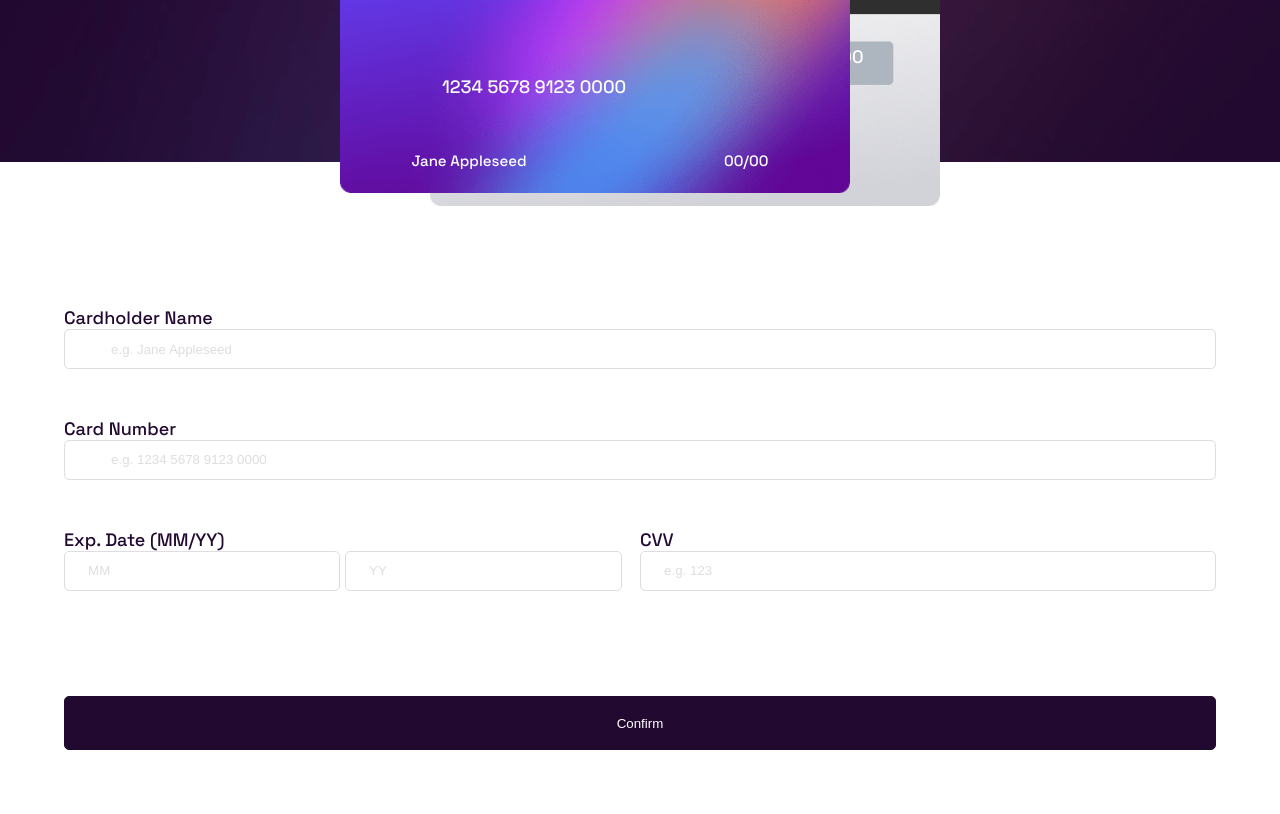
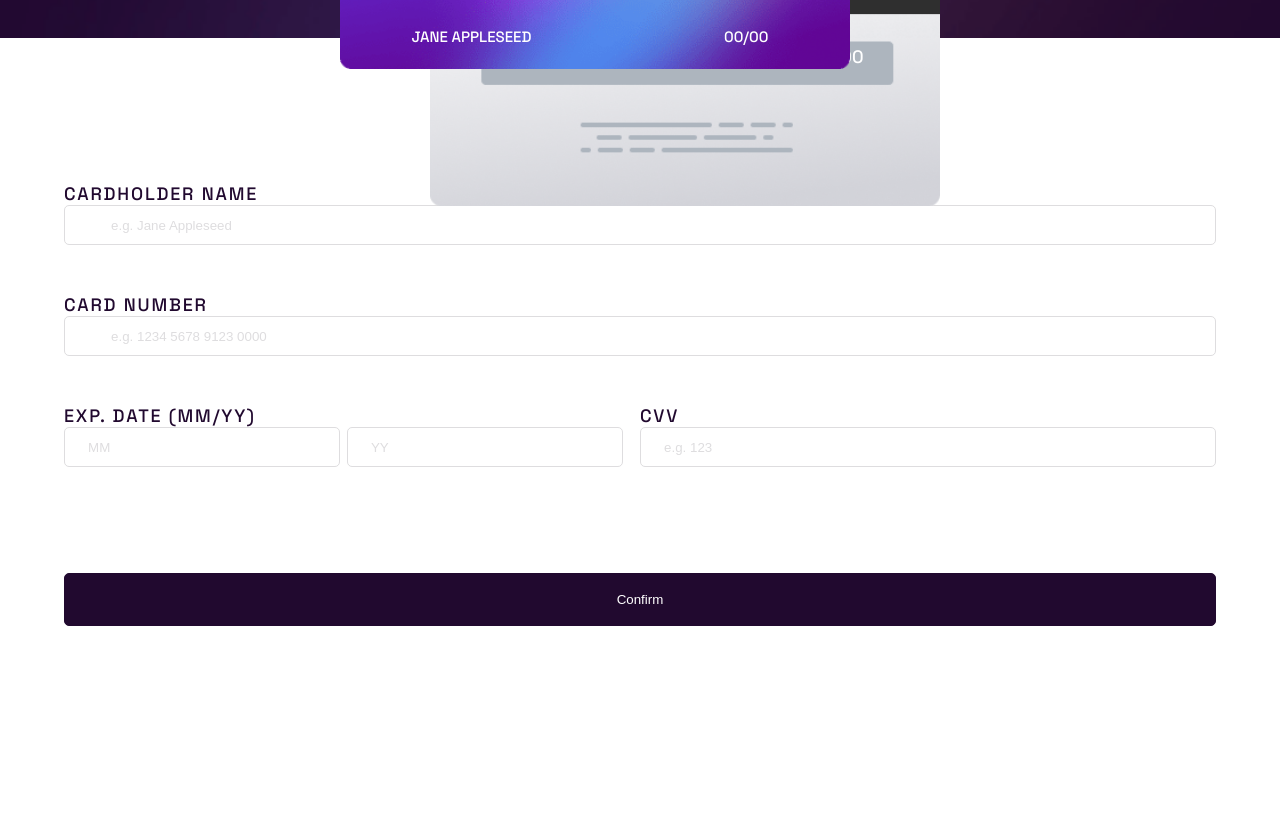
Before and after one commit to deZ1711/interactive-card-fem, a website: page index.html in a window 1280 px wide. Shown: the part 110-924 px from the top of the page. After the commit the page ends 800 px from the top, so only its background shows below. Drawn offline with Linux system fonts and the light colour scheme.

Commit message:
desktop et test erreur

```diff
--- a/app.js
+++ b/app.js
@@ -12,10 +12,23 @@ const submitBtn = document.querySelector('.card__button--submit')
 const completedSection = document.querySelector('.card__completed')
 const formSection = document.querySelector('.card__form')
 const resetBtn = document.querySelector('.card__button--continue')
+const errorName = document.querySelector('.js-errorname')
+const errorNumber = document.querySelector('.js-errornumber')
+const errorDate = document.querySelector('.js-errordate')
+const errorCvv = document.querySelector('.js-errorcvv')
 
 
 inputName.addEventListener('keyup', function (e) {
+  let name = inputName.value;
+  let key = e.key;
+  let verifName = key.match(/[A-Za-z]/);
+  if (name.length === 0) {
+    errorName.innerText = "Entrez votre nom."
+  } else if (verifName) {
   cardName.innerText = e.target.value
+  } else {
+    errorName.innerText = "Utilisez seulement des lettres."
+  }
 })
 inputNumber.addEventListener('keyup', function (e) {
   cardNumber.innerText = (e.target.value).toString().replace(/\d{4}(?=.)/g, "$& ")
@@ -29,6 +42,8 @@ inputYear.addEventListener('keyup', function (e) {
 inputCvv.addEventListener('keyup', function (e) {
   cardCvv.innerText = e.target.value
 })
+
+
 
 submitBtn.addEventListener('click', (e) => {
   e.preventDefault()
--- a/index.html
+++ b/index.html
@@ -40,6 +40,7 @@
               placeholder="e.g. Jane Appleseed"
               required
       >
+      <p class="js-errorname"></p>
     </div>
     <div class="card__grid--2">
       <label for="number">Card Number</label>
@@ -52,6 +53,7 @@
               oninput="if (this.value.length > this.maxLength) this.value = this.value.slice(0, this.maxLength)"
               required
               >
+      <p class="js-errornumber"></p>
     </div>
     <div class="card__grid--3">
       <label for="month">Exp. Date (MM/YY)
@@ -77,6 +79,7 @@
                required
                >
       </label>
+      <p class="js-errordate"></p>
     </div>
     <div class="card__grid--4">
       <label for="CVV">CVV</label>
@@ -89,8 +92,9 @@
              oninput="if (this.value.length > this.maxLength) this.value = this.value.slice(0, this.maxLength)"
              required
              >
+      <p class="js-errorcvv"></p>
     </div>
-    <button class="card__button--submit">Confirm</button>
+    <button class="card__button--submit" disabled>Confirm</button>
   </form>
 
   <section class="card__completed hidden" aria-hidden="true">
--- a/sass/base/_base.scss
+++ b/sass/base/_base.scss
@@ -16,10 +16,11 @@ body {
     flex-direction: column;
     width: 100vw;
     height: 100vh;
-    // @include media-min("desktop") {
-    //     flex-direction: row;
-    //     height: 100vh;
-    //   }
+    @include media-min("desktop") {
+        flex-direction: row;
+        align-items: flex-start;
+        align-items: center;
+      }
 }
 
 
@@ -42,4 +43,11 @@ header {
     display: flex;
     flex-direction: column;
     align-items: center;
+    @include media-min("desktop") {
+        height: 100vh;
+        width: 30%;
+        max-height: 100vh;
+        max-width: 450px;
+        background: url(../../images/bg-main-desktop.png) center center / cover no-repeat;
+    }
 }
--- a/sass/base/_typography.scss
+++ b/sass/base/_typography.scss
@@ -30,3 +30,8 @@ header {
     }
   }
 }
+
+.js-errorname {
+  color: $input-error !important;
+  text-transform: none;
+}
--- a/sass/components/_buttons.scss
+++ b/sass/components/_buttons.scss
@@ -18,6 +18,9 @@
       background-color: $very-dark-violet;
       color: $white;
       border: 1px solid $very-dark-violet;
+      @include media-min("desktop") {
+        width: 100%;
+      }
     }
   }
 }
--- a/sass/components/_inputs.scss
+++ b/sass/components/_inputs.scss
@@ -6,6 +6,13 @@ input {
   color: $very-dark-violet;
   &::placeholder {
     color: $light-grayish-violet;
+  }
+  &:hover, &:active, &:focus {
+    border: 1px solid $very-dark-violet;
+    cursor: pointer;
+  }
+  &:focus-visible {
+    outline-style: none;
   }
 }
 
--- a/sass/layout/_card.scss
+++ b/sass/layout/_card.scss
@@ -4,12 +4,20 @@
     width: 85%;
     bottom: 0;
     left: 0;
+    @include media-min("desktop") {
+      top: 0%;
+      left: 25%;
+    }
   }
   &__back {
     position: absolute;
     width: 85%;
     right: 0;
     top: 0;
+    @include media-min("desktop") {
+      top: 45%;
+      left: 40%;
+    }
   }
   &__img {
     &--back {
@@ -23,6 +31,10 @@
       position: absolute;
       top: 15%;
       left: 8%;
+      @include media-min("desktop") {
+        top: 3%;
+        width: 100px;
+      }
     }
     &--completed {
       width: 100px;
@@ -32,11 +44,23 @@
     position: absolute;
     top: 42%;
     right: 15%;
+    text-transform: uppercase;
+    @include media-min("desktop") {
+      font-size: 1.2rem;
+      top: 44%;
+    }
   }
   &__number {
     position: absolute;
     bottom: 35%;
     left: 20%;
+    text-transform: uppercase;
+    @include media-min("desktop") {
+      top: 24%;
+      left: 10%;
+      letter-spacing: .2rem;
+      font-size: 1.8rem;
+    }
   }
   &__infos {
     display: flex;
@@ -46,10 +70,20 @@
     width: 70%;
     bottom: 10%;
     left: 14%;
+    text-transform: uppercase;
+    @include media-min("desktop") {
+      top: -15%;
+      font-size: 1.3rem;
+      width: 90%;
+      left: 5%;
+      font-size: .95em;
+      letter-spacing: .1rem;
+    }
   }
   &__date {
     display: flex;
     justify-content: right;
+    text-transform: uppercase;
   }
   &__form {
     display: grid;
@@ -58,6 +92,8 @@
     margin: 5%;
     row-gap: 5%;
     column-gap: 0;
+    text-transform: uppercase;
+    letter-spacing: .1em;
   }
   &__grid {
     &--1 {
@@ -88,5 +124,8 @@
     gap: 2rem;
     margin: 5%, 0;
     width: 100vw;
+    @include media-min("desktop") {
+      width: 100%;
+    }
   }
 }
--- a/sass/layout/_containers.scss
+++ b/sass/layout/_containers.scss
@@ -1,6 +1,11 @@
 .container {
 margin-top: 10vh;
 width: 100%;
+@include media-min("desktop") {
+  width: 30%;
+  margin-top: 0;
+  margin-left: 30%;
+}
 }
 
 .cards__container {
@@ -9,4 +14,8 @@ width: 100%;
   aspect-ratio: $ratio;
   height: 100%;
   top: 2rem;
+  @include media-min("desktop") {
+    height: 50%;
+    top: 25%;
+  }
 }
--- a/sass/utils/_variables.scss
+++ b/sass/utils/_variables.scss
@@ -5,12 +5,12 @@ $light-grayish-violet: hsl(270, 3%, 87%);
 $dark-grayish-violet: hsl(279, 6%, 55%);
 $very-dark-violet: hsl(278, 68%, 11%);
 
-$ratio: 447/245;
+$ratio: math,div(447, 245);
 
 $breakpoints: (
   "phone": 500px,
   "tablet": 768px,
-  "desktop": 1024px
+  "desktop": 1440px
 );
 
 @mixin media-min($_key) {
```
Also changed, not shown: css/style.css, 1 other file.
